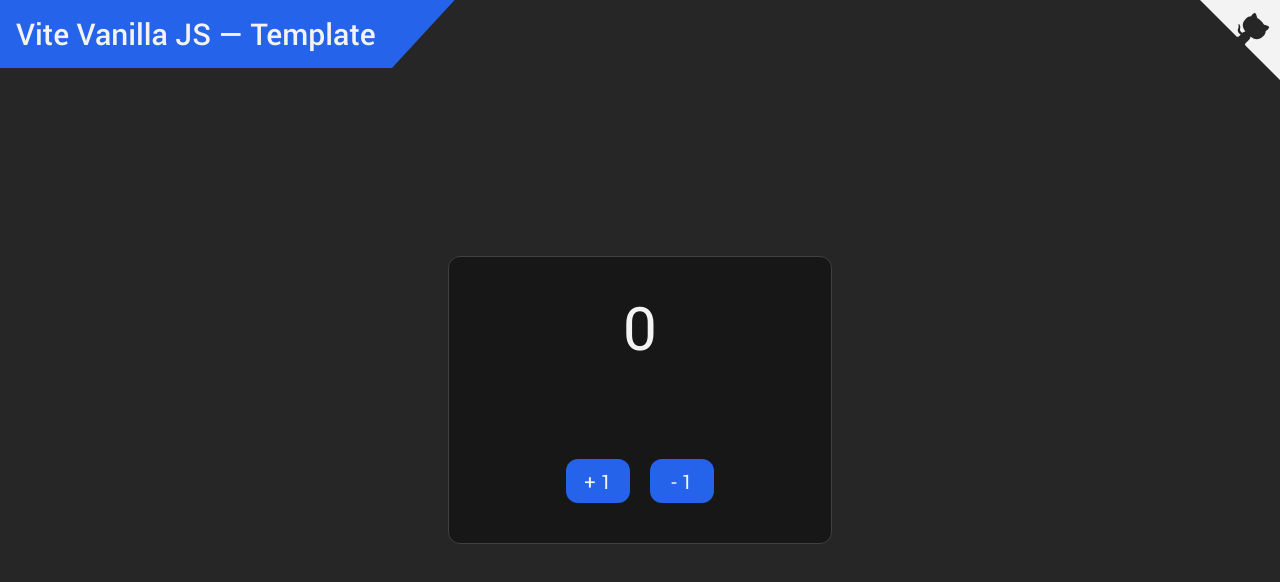
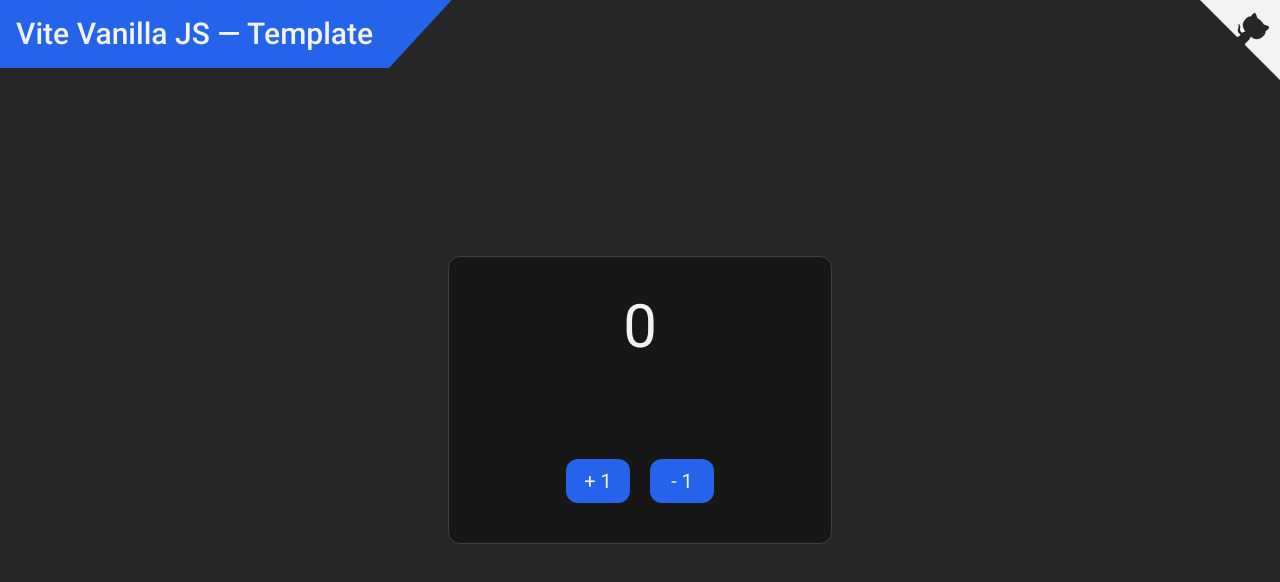
Before and after one commit to doinel1a/vite-vanilla-js, a website built with Vite: page index.html in a window 1280 px wide. Built offline with nearby package versions, Linux system fonts and the light colour scheme.

Commit message:
refactor: fonts size optimized

```diff
--- a/index.html
+++ b/index.html
@@ -88,7 +88,7 @@
       >
         <div class="relative flex justify-center">
           <h1
-            class="z-[1] select-none p-4 text-xl font-semibold text-color sm:text-2xl md:text-3xl"
+            class="z-[1] select-none p-4 text-xl font-semibold sm:text-2xl md:text-3xl"
           >
             Vite Vanilla JS — Template
           </h1>
--- a/src/scss/global.scss
+++ b/src/scss/global.scss
@@ -1,32 +1,40 @@
 @font-face {
-	font-family: 'roboto';
-	src: url('../assets/fonts/Roboto-Thin.ttf');
-	font-weight: 200;
+  font-family: 'Roboto';
+  src: local('Roboto-Thin'),
+    url('../assets/fonts/Roboto-Thin.woff2') format('woff2'),
+    url('../assets/fonts/Roboto-Thin.woff') format('woff');
+  font-weight: 300;
   font-display: swap;
 }
 
 @font-face {
-	font-family: 'roboto';
-	src: url('../assets/fonts/Roboto-Regular.ttf');
+  font-family: 'Roboto';
+  src: local('Roboto-Regular'),
+    url('../assets/fonts/Roboto-Regular.woff2') format('woff2'),
+    url('../assets/fonts/Roboto-Regular.woff') format('woff');
   font-weight: 400;
   font-display: swap;
 }
 
 @font-face {
-	font-family: 'roboto';
-	src: url('../assets/fonts/Roboto-Medium.ttf');
-	font-weight: 700;
+  font-family: 'Roboto';
+  src: local('Roboto-Medium'),
+    url('../assets/fonts/Roboto-Medium.woff2') format('woff2'),
+    url('../assets/fonts/Roboto-Medium.woff') format('woff');
+  font-weight: 600;
   font-display: swap;
 }
 
 @font-face {
-	font-family: 'roboto';
-	src: url('../assets/fonts/Roboto-Bold.ttf');
+  font-family: 'Roboto';
+  src: local('Roboto-Bold'),
+    url('../assets/fonts/Roboto-Bold.woff2') format('woff2'),
+    url('../assets/fonts/Roboto-Bold.woff') format('woff');
   font-weight: 900;
   font-display: swap;
 }
 
 * {
-	font-family: roboto, sans-serif;
+  font-family: 'Roboto', sans-serif;
   font-weight: 400;
 }
```
Also changed, not shown: src/assets/fonts/Roboto-Bold.ttf (deleted), src/assets/fonts/Roboto-Bold.woff (added), src/assets/fonts/Roboto-Bold.woff2 (added), src/assets/fonts/Roboto-Medium.ttf (deleted), src/assets/fonts/Roboto-Medium.woff (added), src/assets/fonts/Roboto-Medium.woff2 (added), src/assets/fonts/Roboto-Regular.ttf (deleted), src/assets/fonts/Roboto-Regular.woff (added), src/assets/fonts/Roboto-Regular.woff2 (added), src/assets/fonts/Roboto-Thin.ttf (deleted), src/assets/fonts/Roboto-Thin.woff (added), src/assets/fonts/Roboto-Thin.woff2 (added). Lines whose indentation alone changed are shown as unchanged.
